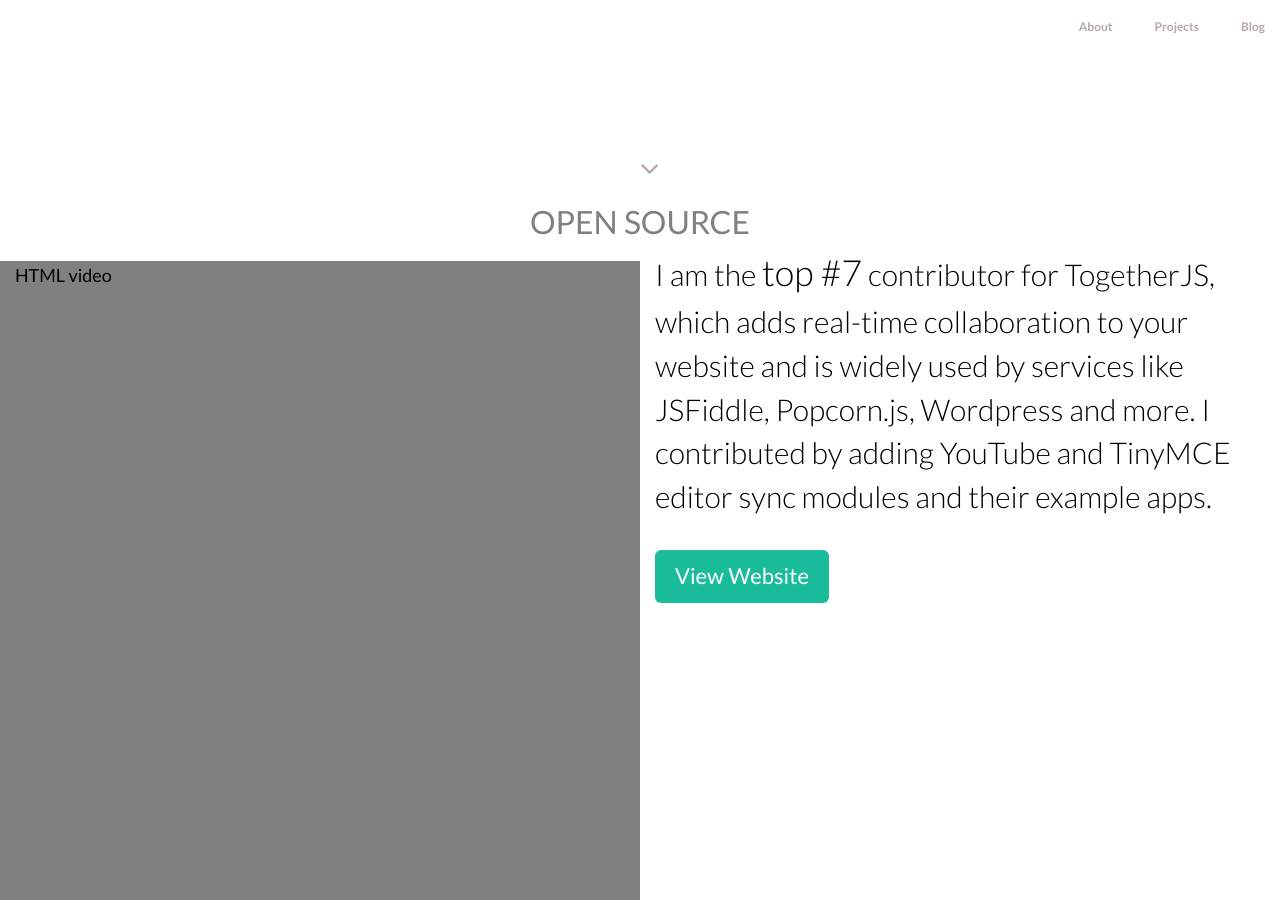
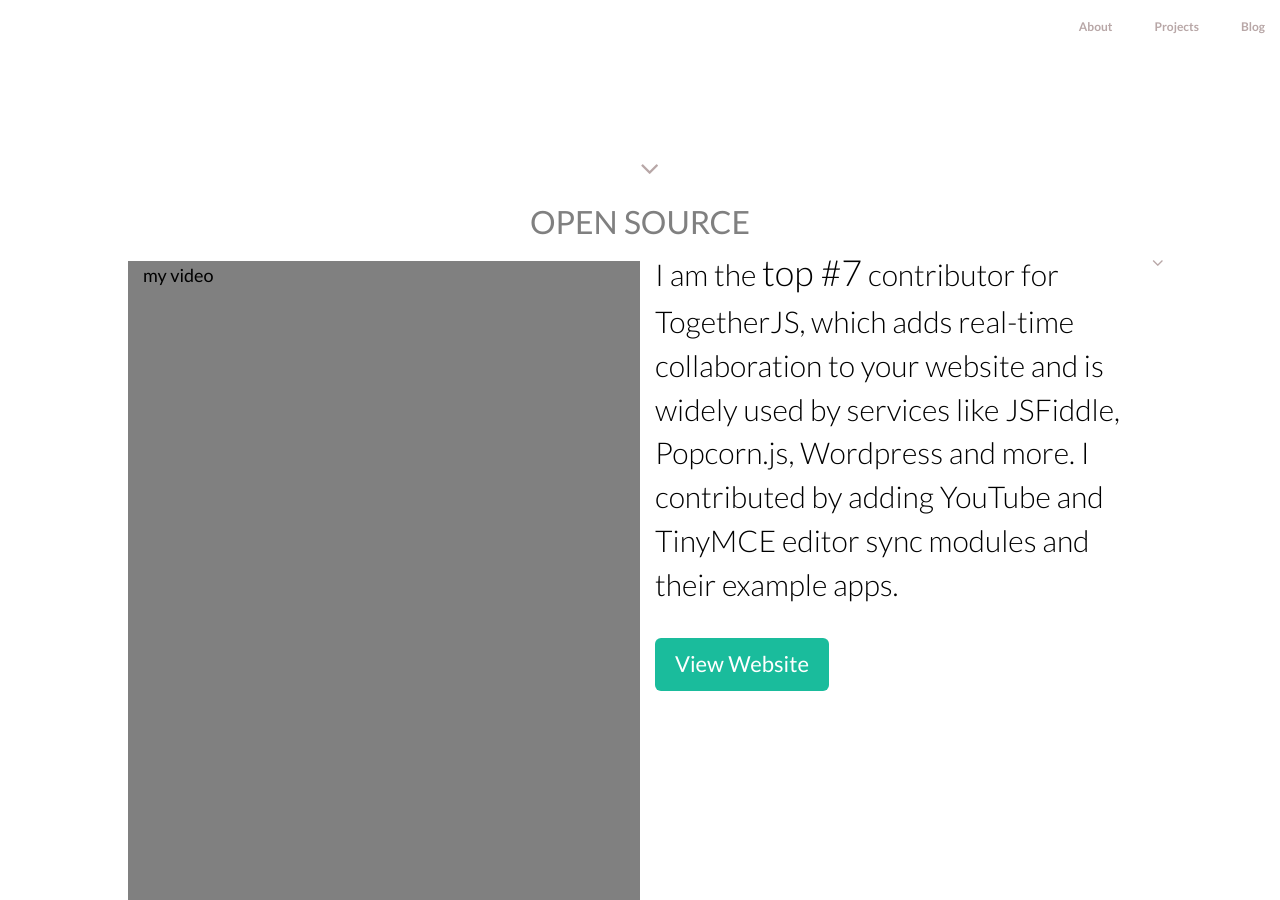
Before and after one commit to woniesong92/oldBlog, a Jekyll site: the page built from index.html, in a window 1280 px wide and 900 px high, scrolled down 705 px. Built offline with Jekyll 4.4.1, drawn with Linux system fonts in a browser that asks for light colours; Markdown is read by kramdown in place of the engine named in the settings; some of the changed text lies outside the part shown.

Commit message:
template is almost done

```diff
--- a/css/main.css
+++ b/css/main.css
@@ -57,3 +57,21 @@
   background-size: cover;
   background-image: url('/img/side-fam.jpg');
 }
+
+@media(min-width:1200px) {
+  .col-md-6 {
+    width: 40% !important;
+  }
+
+  .col-md-8 {
+    width: 60% !important;
+  }
+
+  .col-md-4 {
+    width: 20% !important;
+  }
+
+  .left-column {
+    margin-left: 10%;
+  }
+}
--- a/index.html
+++ b/index.html
@@ -18,18 +18,23 @@
 <div id="open-source" class="main">
   <div class="row full">
     <div class="page-title">OPEN SOURCE</div>
-    <div class="col-md-6 left-column">HTML video</div>
+    <div class="col-md-6 left-column">
+      <div>my video</div>
+    </div>
     <div class="col-md-6">
       <p class="lead">I am the <span class="bigger">top #7</span> contributor for TogetherJS, which adds real-time collaboration to your website and is widely used by services like JSFiddle, Popcorn.js, Wordpress and more. I contributed by adding YouTube and TinyMCE editor sync modules and their example apps.</p>
       <button class="btn btn-hg btn-primary">View Website</button>
     </div>
+    <a href="#" id="goto-third"><i class="fa fa-angle-down"></i></a>
   </div>
 </div>
 
 <div id="entrepreneur" class="main">
   <div class="row full">
     <div class="page-title">ENTREPRENEUR</div>
-    <div class="col-md-8 left-column">HTML video</div>
+    <div class="col-md-8 left-column">
+      <div>my video</div>
+    </div>
     <div class="col-md-4">
       <p class="lead">My first web service was <span class="bigger">EdubyMe</span>, an online English essay editing service that targeted international students and acquired 300+ real students in two months.</p>
       <button class="btn btn-hg btn-primary">View Website</button>
@@ -40,7 +45,9 @@
 <div id="side-project" class="main">
   <div class="row full">
     <div class="page-title">Fun Stuff</div>
-    <div class="col-md-6 left-column">HTML video</div>
+    <div class="col-md-6 left-column">
+      <div>my video</div>
+    </div>
     <div class="col-md-6">
       <p class="lead">I am the author of a music player <span class="bigger">Instant Music</span>, a chrome extension that instantly plays the latest songs listed on BillBoard's top charts. It's useful for people who are tired of finding good music and updating their playlists every so often.</p>
       <button class="btn btn-hg btn-primary">View Website</button>
@@ -53,7 +60,7 @@
     <div class="page-title">Contact Me</div>
     <div class="col-md-6 left-column"></div>
     <div class="col-md-6">
-      <p class="lead">Say hi</p>
+      <p class="lead">Say</p>
       <div class="social-icons">
         <a href='#'><i class="fa fa-envelope"></i></a>
         <a href='#'><i class="fa fa-facebook"></i></a>
```
Also changed, not shown: other parts of index.html (+3 -0 lines).
